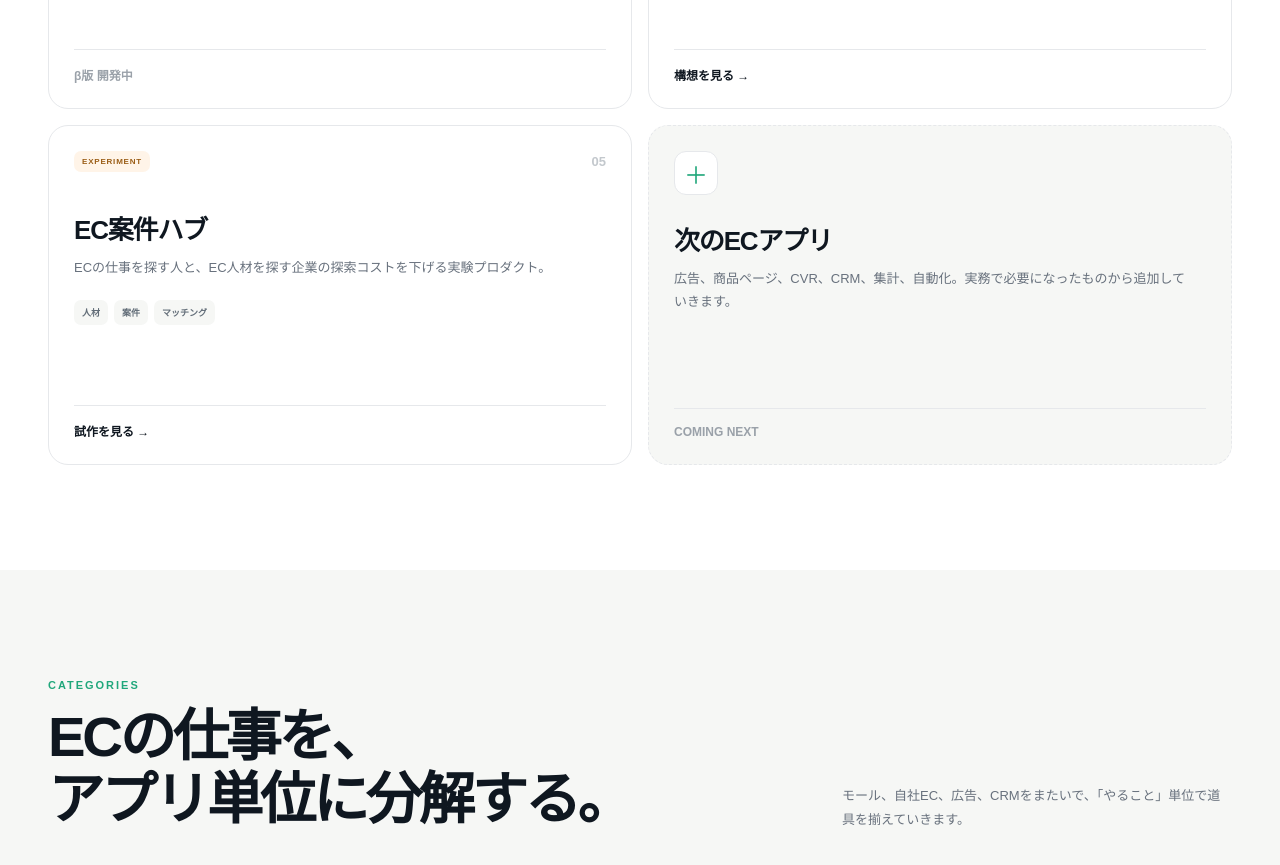
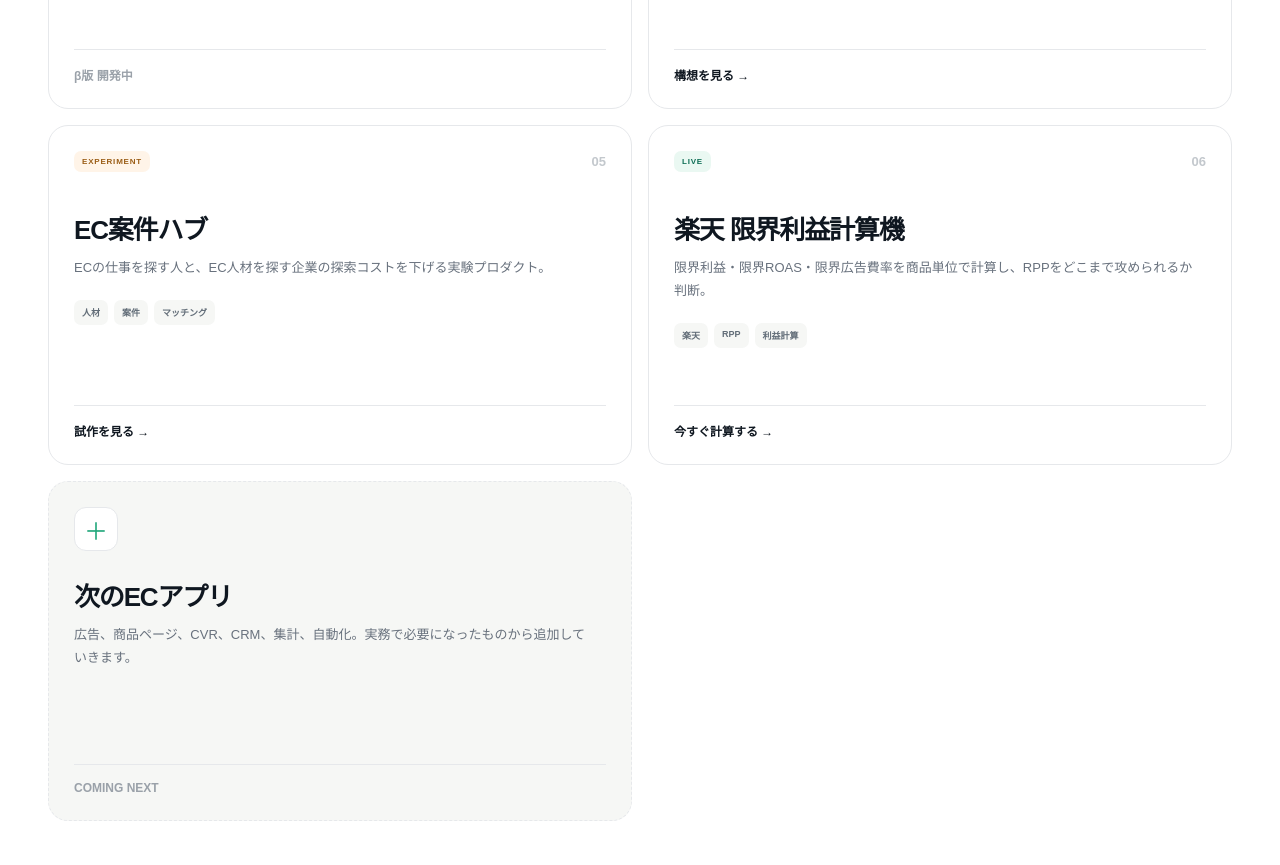
Before and after one commit to hrt14/ecplayers, a Next.js app: page / in a window 1280 px wide. Shown: the part 2180-3045 px from the top of the page. Built offline with nearby package versions, Linux system fonts and the light colour scheme.

Commit message:
List Rakuten margin calculator on ECP home

```diff
--- a/app/page.tsx
+++ b/app/page.tsx
@@ -50,6 +50,16 @@
     tags: ['人材', '案件', 'マッチング'],
     href: '/hub',
     action: '試作を見る →',
+  },
+  {
+    status: 'LIVE',
+    tone: 'live',
+    number: '06',
+    title: '楽天 限界利益計算機',
+    description: '限界利益・限界ROAS・限界広告費率を商品単位で計算し、RPPをどこまで攻められるか判断。',
+    tags: ['楽天', 'RPP', '利益計算'],
+    href: '/rakuten-margin',
+    action: '今すぐ計算する →',
   },
 ]
 
```
